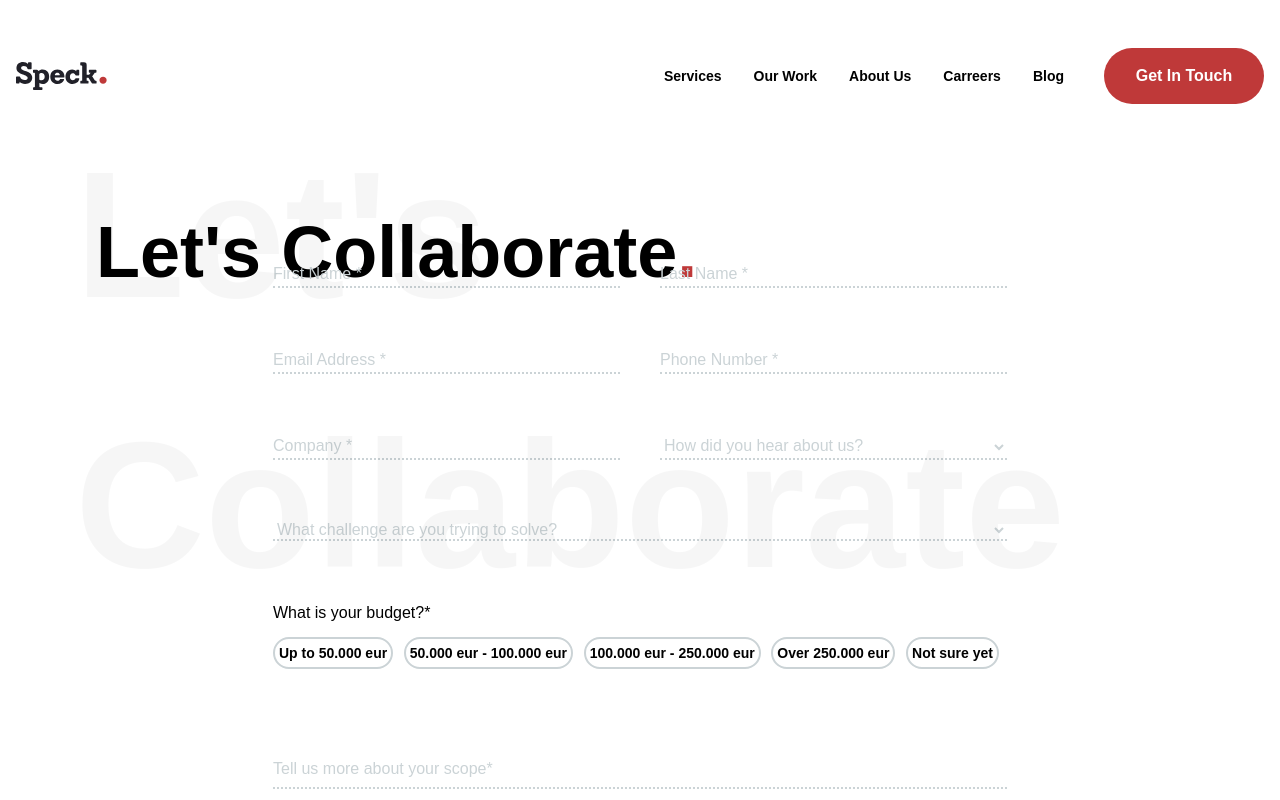
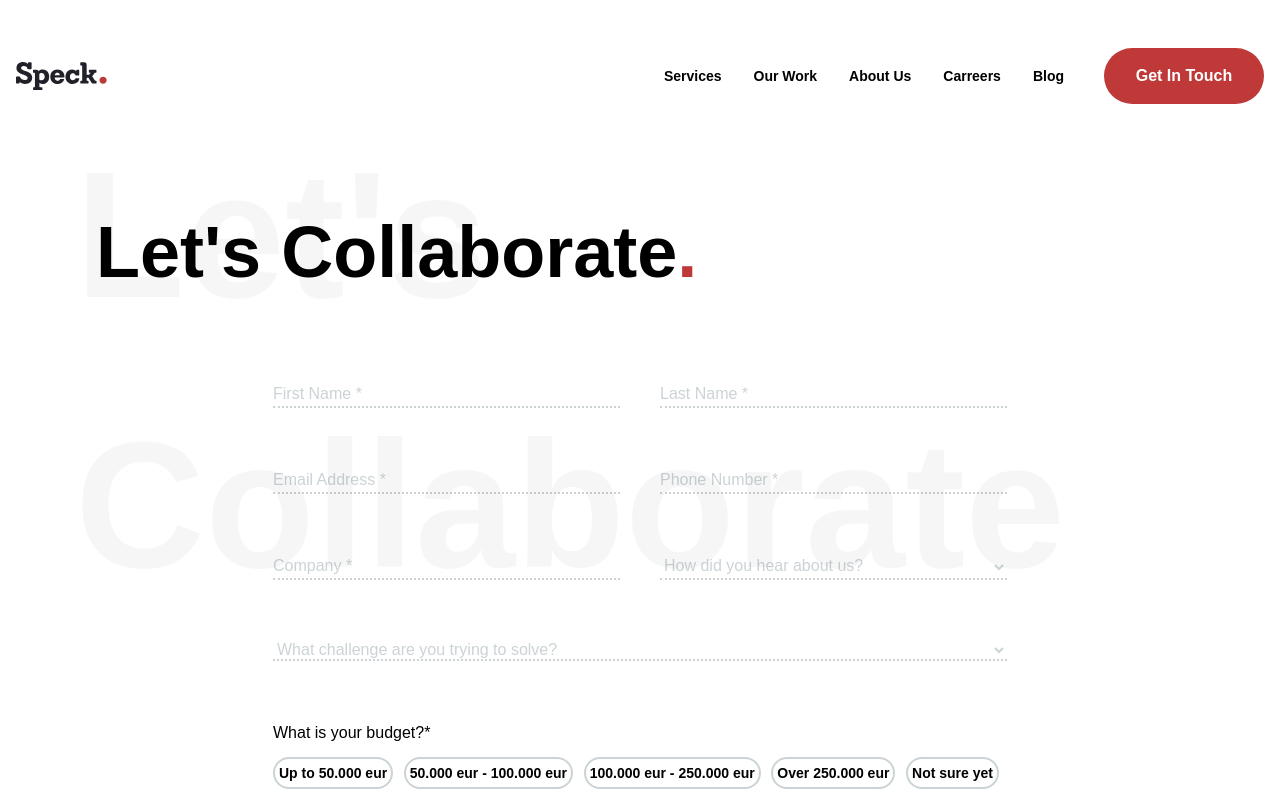
Before and after one commit to tivanovic21/speck-contact-page, a Next.js app: page / in a window 1280 px wide. Shown: the top 800 px of the page. Built offline with nearby package versions, Linux system fonts and the light colour scheme; a web font is replaced by a local one; what tailwind-hamburgers would draw is missing.

Commit message:
fix overlap issue on different size screen

```diff
--- a/src/app/main.tsx
+++ b/src/app/main.tsx
@@ -1,8 +1,14 @@
 "use client";
-import React, {useState, useRef} from "react";
+import React, {useState, useRef, useEffect} from "react";
 import "./globals.css";
 
 const MainContent = () => {
+    const [windowWidth, setWindowWidth] = useState<number>(0);
+
+    useEffect(() => {
+        setWindowWidth(window.innerWidth);
+    }, []);
+
     const fileInput = useRef<HTMLInputElement>(null);
     const [files, setFiles] = useState<File[]>([]);
     const [selectedBudget, setSelectedBudget] = useState<string | null>(null);
@@ -84,7 +90,7 @@ const MainContent = () => {
 
     return (
         <main className="p-24 min-h-screen">
-            <div className="flex flex-row flex-wrap">
+            <div className={`flex flex-row flex-wrap ${windowWidth <= 1500 ? 'md:mb-44' : 'md:mb-16'}`}>
                 <div style={{fontSize: '180px', top: 100, left: 75, overflowWrap: 'anywhere', opacity: '0.03'}} className=" text-black font-heywow font-bold absolute pointer-events-none">
                     <p>Let's Collaborate</p>
                 </div>
@@ -92,16 +98,16 @@ const MainContent = () => {
                     Let's Collaborate<span className="text-speck-red font-heywow font-bold md:text-7xl text-5xl">.</span>
                 </h1>
             </div>
-            <div className="flex justify-center items-center md:h-screen md:pt-44 md:pb-16 py-8">
+            <div className="flex justify-center items-center md:h-screen">
                 <div className="font-poppins text-base font-normal">
                     <form className="grid gap-y-10 grid-cols-2 gap-x-10 w-full" ref={formRef} onSubmit={handleSubmit}>
-                        <input ref={firstNameRef} type="text" className="mt-5 placeholder-speck-ligt-siva border-b-2 border-dotted border-speck-ligt-siva bg-transparent" placeholder="First Name *" required />
-                        <input ref={lastNameRef} type="text" className="mt-5 placeholder-speck-ligt-siva border-b-2 border-dotted border-speck-ligt-siva bg-transparent" placeholder="Last Name *" required />
-                        <input ref={emailRef} type="email" className="mt-5 placeholder-speck-ligt-siva border-b-2 border-dotted border-speck-ligt-siva bg-transparent" placeholder="Email Address *" required pattern="[a-z0-9._%+-]+@[a-z0-9.-]+\.[a-z]{2,}$" />
-                        <input ref={phoneNumberRef} type="text" className="mt-5 placeholder-speck-ligt-siva border-b-2 border-dotted border-speck-ligt-siva bg-transparent" placeholder="Phone Number *" required />
-                        <input ref={companyRef} type="text" className="mt-5 placeholder-speck-ligt-siva border-b-2 border-dotted border-speck-ligt-siva bg-transparent" placeholder="Company *" required />
+                        <input ref={firstNameRef} type="text" className="mt-5 placeholder-speck-ligt-siva border-b-2 border-dotted border-speck-ligt-siva focus:border-black bg-transparent" placeholder="First Name *" required />
+                        <input ref={lastNameRef} type="text" className="mt-5 placeholder-speck-ligt-siva border-b-2 border-dotted border-speck-ligt-siva focus:border-black bg-transparent" placeholder="Last Name *" required />
+                        <input ref={emailRef} type="email" className="mt-5 placeholder-speck-ligt-siva border-b-2 border-dotted border-speck-ligt-siva focus:border-black bg-transparent" placeholder="Email Address *" required pattern="[a-z0-9._%+-]+@[a-z0-9.-]+\.[a-z]{2,}$" />
+                        <input ref={phoneNumberRef} type="text" className="mt-5 placeholder-speck-ligt-siva border-b-2 border-dotted border-speck-ligt-siva focus:border-black bg-transparent" placeholder="Phone Number *" required />
+                        <input ref={companyRef} type="text" className="mt-5 placeholder-speck-ligt-siva border-b-2 border-dotted border-speck-ligt-siva focus:border-black bg-transparent" placeholder="Company *" required />
 
-                        <select ref={howDidYouHearAboutUsRef} defaultValue="" className="mt-5 text-speck-ligt-siva border-b-2 border-dotted border-speck-ligt-siva bg-transparent" required>
+                        <select ref={howDidYouHearAboutUsRef} defaultValue="" className="mt-5 text-speck-ligt-siva border-b-2 border-dotted border-speck-ligt-siva focus:border-black bg-transparent" required>
                             <option value="" disabled className="text-speck-ligt-siva">How did you hear about us?</option>
                             <option value="option1" className="hover:text-speck-red">Social media (Facebook, Instagram, LinkedIn)</option>
                             <option value="option2" className="hover:text-speck-red">Word of mouth</option>
@@ -109,7 +115,7 @@ const MainContent = () => {
                             <option value="option4" className="hover:text-speck-red">Other</option>
                         </select>
 
-                        <select ref={challengeRef} defaultValue="" className="mt-5 text-speck-ligt-siva border-b-2 border-dotted border-speck-ligt-siva bg-transparent col-span-2" required>
+                        <select ref={challengeRef} defaultValue="" className="mt-5 text-speck-ligt-siva border-b-2 border-dotted border-speck-ligt-siva focus:border-black   bg-transparent col-span-2" required>
                             <option value="" disabled className="text-speck-light-siva">What challenge are you trying to solve?</option>
                             <option value="challenge1" className="hover:text-speck-red">Creating a new digital product</option>
                             <option value="challenge2" className="hover:text-speck-red">Scaling my business</option>
@@ -130,7 +136,7 @@ const MainContent = () => {
                             </div>
                         </div>
 
-                        <textarea ref={scopeRef} placeholder="Tell us more about your scope*" className="col-span-2 placeholder-speck-ligt-siva w-100 mt-10 h-8 border-b-2 border-dotted border-speck-ligt-siva bg-transparent resize-none" required />
+                        <textarea ref={scopeRef} placeholder="Tell us more about your scope*" className="col-span-2 placeholder-speck-ligt-siva w-100 mt-10 h-8 border-b-2 border-dotted border-speck-ligt-siva focus:border-black bg-transparent resize-none" required />
 
 
                         <div id="fileInput" className="mt-5 flex justify-center col-span-2 p-10 text-center border-2 border-dotted border-speck-ligt-siva rounded-3xl" onClick={handleFileInputClick}>
--- a/src/app/page.tsx
+++ b/src/app/page.tsx
@@ -6,12 +6,14 @@ import './globals.css';
 
 export default function Page() {
   return (
-    <div className=' overflow-x-hidden'>
+    <div className='overflow-x-hidden'>
       <NavBar />
-      <main className='min-w-fit'>
+      <main>
         <MainContent />
       </main>
-      <Footer />
+      <div className='md:mt-44 mt-10'>
+        <Footer/>
+      </div>
     </div>
   );
 }
```
